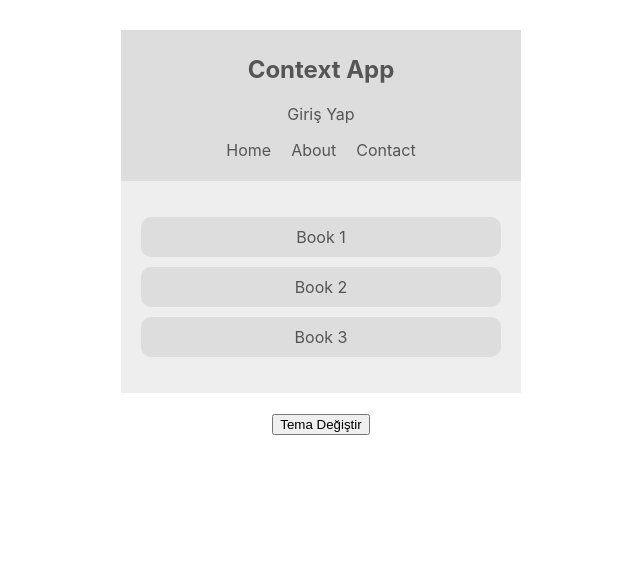
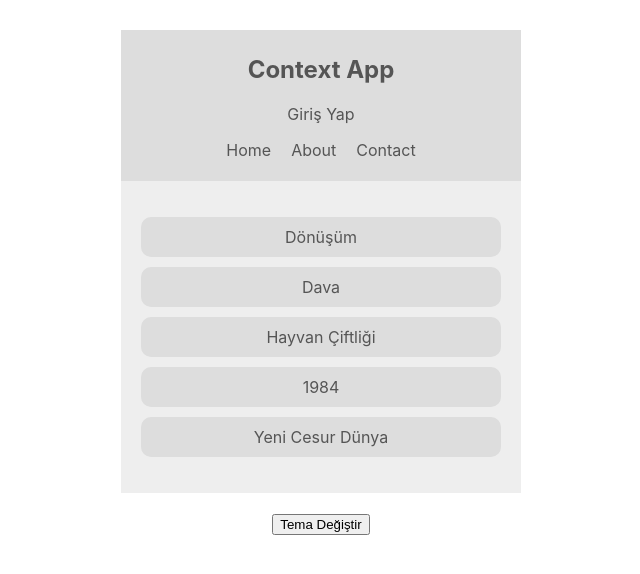
Before and after one commit to cKurultayKalkan/react-context-example, a React (Create React App) app: page / in a window 1280 px wide. Shown: the top 574 px of the page, without its empty margins (319-959 px from the left). Built offline with nearby package versions, Linux system fonts and the light colour scheme.

Commit message:
add and remove functions to Book Context

```diff
--- a/package.json
+++ b/package.json
@@ -8,7 +8,8 @@
     "@testing-library/user-event": "^7.1.2",
     "react": "^16.12.0",
     "react-dom": "^16.12.0",
-    "react-scripts": "3.3.0"
+    "react-scripts": "3.3.0",
+    "uuid": "^3.3.3"
   },
   "scripts": {
     "start": "react-scripts start",
--- a/src/contexts/BookContext.js
+++ b/src/contexts/BookContext.js
@@ -1,14 +1,25 @@
 import React, {createContext, useState} from 'react'
-
+import uuid from 'uuid/v1'
 export const BookContext=createContext();
 
 const BookContextProvider = (props)=>{
 
   const [books, setBooks] = useState([
-    {title:'Book 1',id:1},
-    {title:'Book 2',id:2},
-    {title:'Book 3',id:3},
+    {title:'Dönüşüm', author:'Franz Kafka', id:1},
+    {title:'Dava', author:'Franz Kafka', id:2},
+    {title:'Hayvan Çiftliği', author:'George Orwell', id:3},
+    {title:'1984', author:'George Orwell', id:4},
+    {title:'Yeni Cesur Dünya', author:'Aldouse Huxley', id:5},
   ]);
+
+  const addBook=(title,author)=> {
+    setBooks([...books, {title, author,id:uuid()}])
+  };
+
+  const removeBook = (id)=> {
+    setBooks(books.filter((b)=> b.id !== id))
+  };
+
   return (
     <BookContext.Provider value={{books}}>
       {props.children}
```
Also changed, not shown: 1 other file (tests, documents, lock files or other folders).
